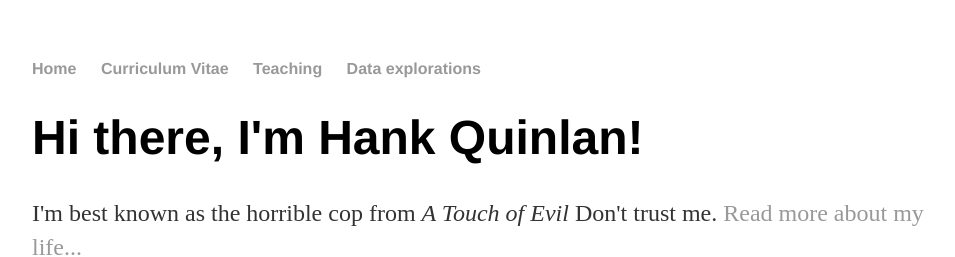
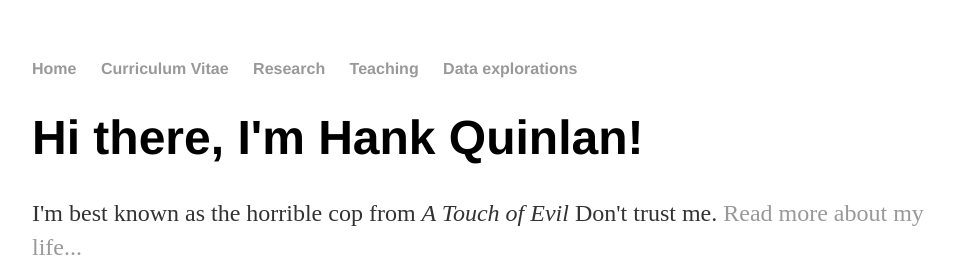
Before and after one commit to mattbutner/mattbutner.github.io, a Jekyll site: the page built from index.html, in a window 1280 px wide. Shown: the top 257 px of the page, without its empty margins (160-1115 px from the left). Built offline with Jekyll 4.4.1, drawn with Linux system fonts in a browser that asks for light colours.

Commit message:
Update default.html

```diff
--- a/_layouts/default.html
+++ b/_layouts/default.html
@@ -17,10 +17,11 @@
 	<body>
 		<nav>
     		<ul>
-			<li><a href="https://mattbutner.github.io/">Home</a></li>
+			<li><a href="/">Home</a></li>
 			<li><a href="butner-cv.pdf">Curriculum Vitae</a></li>
-			<li><a href="teaching.html">Teaching</a></li>
-			<li><a href="data_explorations.html">Data explorations</a></li>
+			<li><a href=/research">Research</a></li>
+			<li><a href="/teaching">Teaching</a></li>
+			<li><a href="/data_explorations">Data explorations</a></li>
     		</ul>
 		</nav>
 		<div class="container">
```
